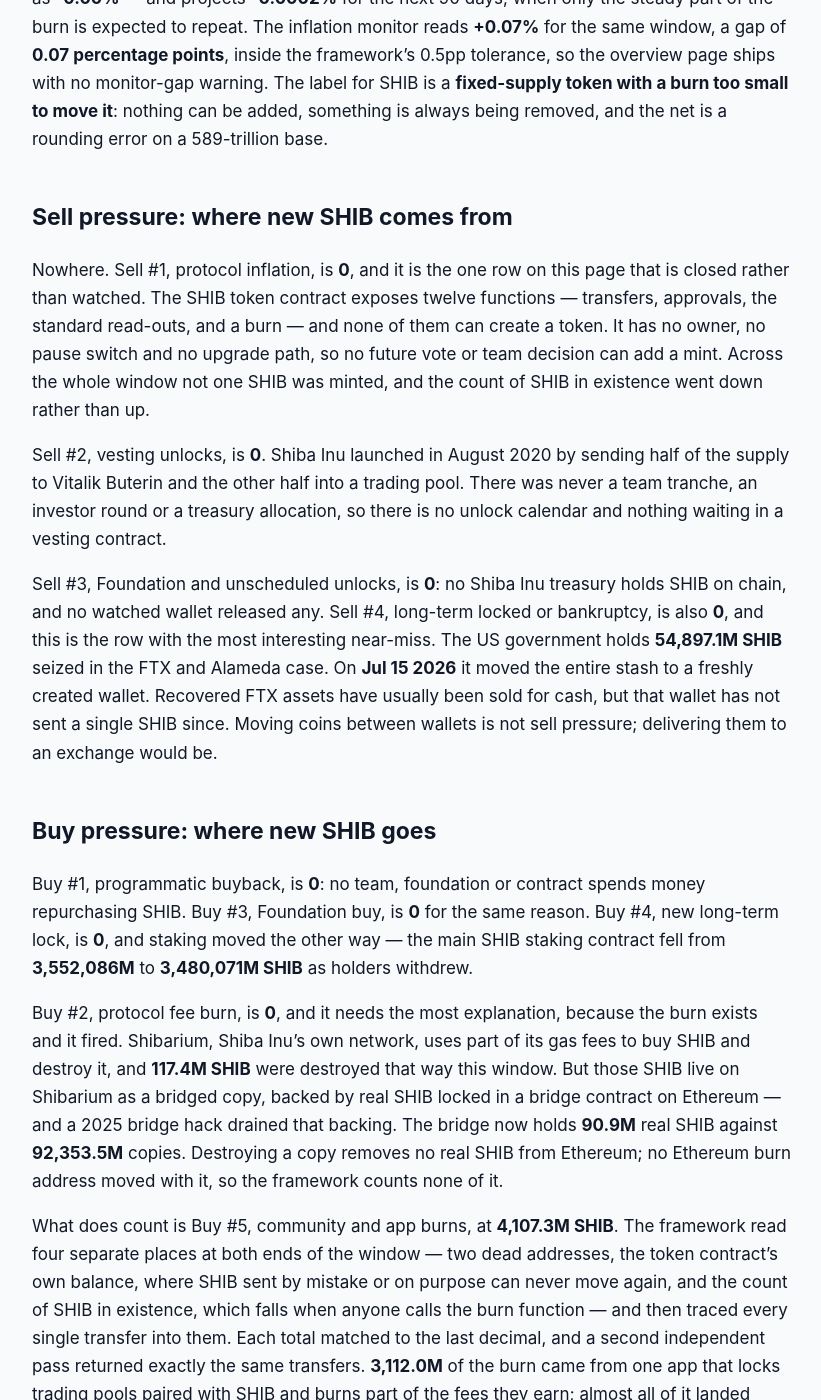
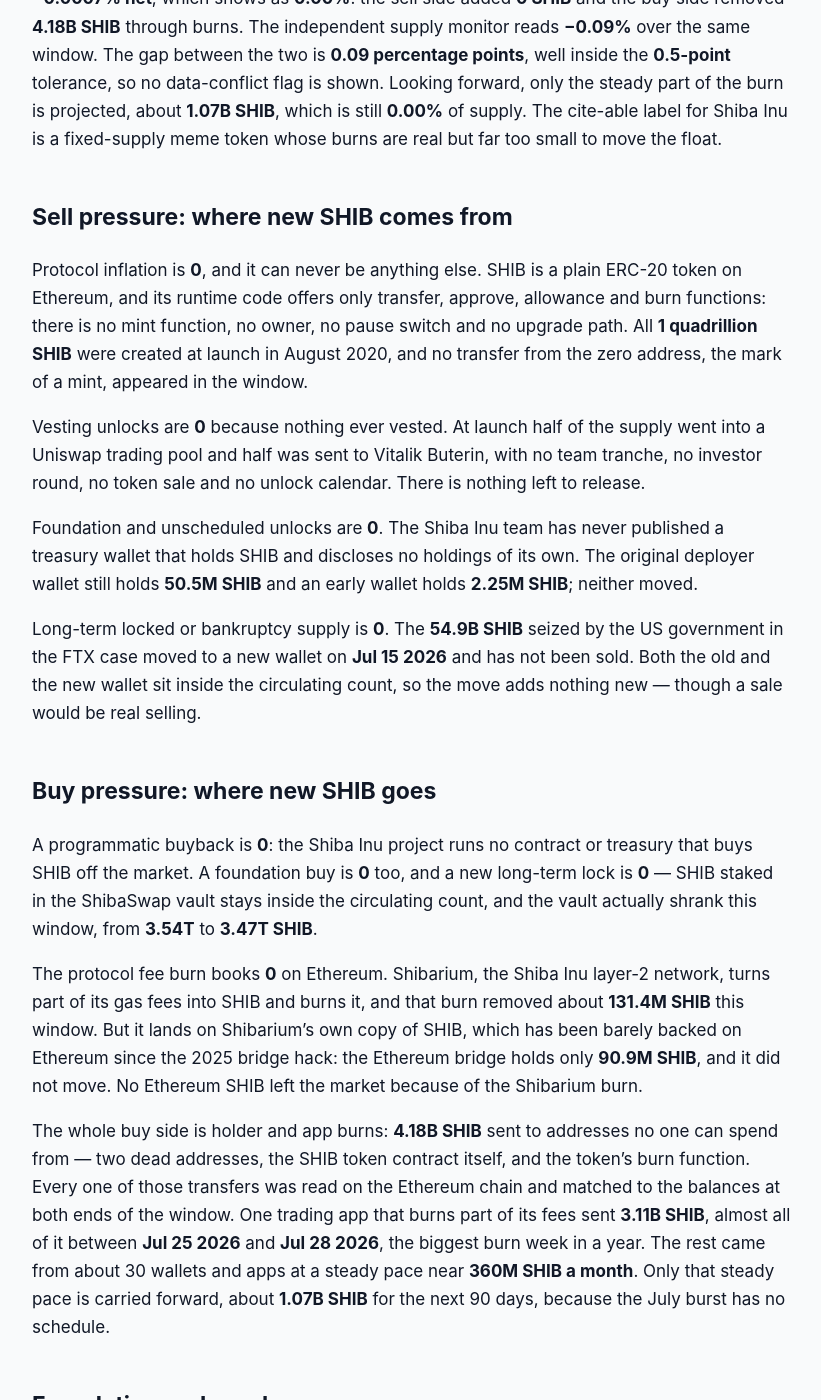
Before and after one commit to jeevansongmy-spec/mrnasdog-articles, a Jekyll site: the page built from crypto/shib-pressure-framework.md, in a window 1280 px wide and 1400 px high, scrolled down 437 px. Shown: the whole window, without its empty margins (228-1049 px from the left). Built offline with Jekyll 4.4.1, drawn with Linux system fonts in a browser that asks for light colours; some of the changed text lies outside the part shown.

Commit message:
publish: crypto/shib-pressure-framework

```diff
--- a/crypto/shib-pressure-framework.md
+++ b/crypto/shib-pressure-framework.md
@@ -1,6 +1,6 @@
 ---
 title: "SHIB Inflation Analysis · September 2026 · Mixed flows · supply roughly steady"
-description: "SHIB cannot mint and nothing vests. Burns removed 4,107.3M SHIB in 90 days, 0.0007% of a 589.2T float, so the Pressure Framework reads -0.00% net."
+description: "SHIB supply is roughly steady: no mint and no vesting, and burns removed 4.18B SHIB in 90 days, 0.0007% of 589.24T, so the net reads 0.00% back and forward."
 canonical_url: "https://mrnasdog.com/research/shib/inflation"
 tags: ["crypto", "shib", "shiba-inu", "memecoin"]
 published: true
@@ -8,48 +8,48 @@ published: true
 
 > Originally published at **[mrnasdog.com/research/shib/inflation](https://mrnasdog.com/research/shib/inflation)** by MrNasdog.
 
-Shiba Inu's SHIB is flat: the Pressure Framework reads it at **-0.00%** over the trailing 90 days and **-0.00%** over the next 90, and the inflation monitor agrees at **+0.07%**. The SHIB token contract on Ethereum has no mint function and nothing vests, so sell pressure is **0**; the only flow is burning, which removed **4,107.3M SHIB** — real, but just **0.0007%** of a **589.2T SHIB** circulating supply. Supply can only fall, and at this burn rate it falls too slowly to show.
+Shiba Inu (SHIB) supply is roughly steady and very slightly shrinking: the SHIB token on Ethereum cannot create a single new coin, and holders and apps burned **4.18B SHIB** over the last 90 days. Against **589.24T SHIB** in circulation, that burn is about **0.0007%**, so the net reads **0.00%** over the last 90 days and the next 90 days, while the independent supply monitor reads **−0.09%**. SHIB has no mint, no vesting, no buyback and no team unlock — its supply can only go down, and only by what people choose to burn.
 
 ## The verdict, in one paragraph
 
-Against a circulating base of **589.2T SHIB**, the framework books **0** of sell pressure and **4,107.3M SHIB** of buy pressure over the trailing 90 days — a net of **-0.0007%**, which displays as **-0.00%** — and projects **-0.0002%** for the next 90 days, when only the steady part of the burn is expected to repeat. The inflation monitor reads **+0.07%** for the same window, a gap of **0.07 percentage points**, inside the framework's 0.5pp tolerance, so the overview page ships with no monitor-gap warning. The label for SHIB is a **fixed-supply token with a burn too small to move it**: nothing can be added, something is always being removed, and the net is a rounding error on a 589-trillion base.
+For the 90-day window ending **Sep 29 2026**, the Pressure Framework reads **SHIB at −0.0007% net**, which shows as **0.00%**: the sell side added **0 SHIB** and the buy side removed **4.18B SHIB** through burns. The independent supply monitor reads **−0.09%** over the same window. The gap between the two is **0.09 percentage points**, well inside the **0.5-point** tolerance, so no data-conflict flag is shown. Looking forward, only the steady part of the burn is projected, about **1.07B SHIB**, which is still **0.00%** of supply. The cite-able label for Shiba Inu is a fixed-supply meme token whose burns are real but far too small to move the float.
 
 ## Sell pressure: where new SHIB comes from
 
-Nowhere. Sell #1, protocol inflation, is **0**, and it is the one row on this page that is closed rather than watched. The SHIB token contract exposes twelve functions — transfers, approvals, the standard read-outs, and a burn — and none of them can create a token. It has no owner, no pause switch and no upgrade path, so no future vote or team decision can add a mint. Across the whole window not one SHIB was minted, and the count of SHIB in existence went down rather than up.
+Protocol inflation is **0**, and it can never be anything else. SHIB is a plain ERC-20 token on Ethereum, and its runtime code offers only transfer, approve, allowance and burn functions: there is no mint function, no owner, no pause switch and no upgrade path. All **1 quadrillion SHIB** were created at launch in August 2020, and no transfer from the zero address, the mark of a mint, appeared in the window.
 
-Sell #2, vesting unlocks, is **0**. Shiba Inu launched in August 2020 by sending half of the supply to Vitalik Buterin and the other half into a trading pool. There was never a team tranche, an investor round or a treasury allocation, so there is no unlock calendar and nothing waiting in a vesting contract.
+Vesting unlocks are **0** because nothing ever vested. At launch half of the supply went into a Uniswap trading pool and half was sent to Vitalik Buterin, with no team tranche, no investor round, no token sale and no unlock calendar. There is nothing left to release.
 
-Sell #3, Foundation and unscheduled unlocks, is **0**: no Shiba Inu treasury holds SHIB on chain, and no watched wallet released any. Sell #4, long-term locked or bankruptcy, is also **0**, and this is the row with the most interesting near-miss. The US government holds **54,897.1M SHIB** seized in the FTX and Alameda case. On **Jul 15 2026** it moved the entire stash to a freshly created wallet. Recovered FTX assets have usually been sold for cash, but that wallet has not sent a single SHIB since. Moving coins between wallets is not sell pressure; delivering them to an exchange would be.
+Foundation and unscheduled unlocks are **0**. The Shiba Inu team has never published a treasury wallet that holds SHIB and discloses no holdings of its own. The original deployer wallet still holds **50.5M SHIB** and an early wallet holds **2.25M SHIB**; neither moved.
+
+Long-term locked or bankruptcy supply is **0**. The **54.9B SHIB** seized by the US government in the FTX case moved to a new wallet on **Jul 15 2026** and has not been sold. Both the old and the new wallet sit inside the circulating count, so the move adds nothing new — though a sale would be real selling.
 
 ## Buy pressure: where new SHIB goes
 
-Buy #1, programmatic buyback, is **0**: no team, foundation or contract spends money repurchasing SHIB. Buy #3, Foundation buy, is **0** for the same reason. Buy #4, new long-term lock, is **0**, and staking moved the other way — the main SHIB staking contract fell from **3,552,086M** to **3,480,071M SHIB** as holders withdrew.
+A programmatic buyback is **0**: the Shiba Inu project runs no contract or treasury that buys SHIB off the market. A foundation buy is **0** too, and a new long-term lock is **0** — SHIB staked in the ShibaSwap vault stays inside the circulating count, and the vault actually shrank this window, from **3.54T** to **3.47T SHIB**.
 
-Buy #2, protocol fee burn, is **0**, and it needs the most explanation, because the burn exists and it fired. Shibarium, Shiba Inu's own network, uses part of its gas fees to buy SHIB and destroy it, and **117.4M SHIB** were destroyed that way this window. But those SHIB live on Shibarium as a bridged copy, backed by real SHIB locked in a bridge contract on Ethereum — and a 2025 bridge hack drained that backing. The bridge now holds **90.9M** real SHIB against **92,353.5M** copies. Destroying a copy removes no real SHIB from Ethereum; no Ethereum burn address moved with it, so the framework counts none of it.
+The protocol fee burn books **0** on Ethereum. Shibarium, the Shiba Inu layer-2 network, turns part of its gas fees into SHIB and burns it, and that burn removed about **131.4M SHIB** this window. But it lands on Shibarium's own copy of SHIB, which has been barely backed on Ethereum since the 2025 bridge hack: the Ethereum bridge holds only **90.9M SHIB**, and it did not move. No Ethereum SHIB left the market because of the Shibarium burn.
 
-What does count is Buy #5, community and app burns, at **4,107.3M SHIB**. The framework read four separate places at both ends of the window — two dead addresses, the token contract's own balance, where SHIB sent by mistake or on purpose can never move again, and the count of SHIB in existence, which falls when anyone calls the burn function — and then traced every single transfer into them. Each total matched to the last decimal, and a second independent pass returned exactly the same transfers. **3,112.0M** of the burn came from one app that locks trading pools paired with SHIB and burns part of the fees they earn; almost all of it landed between **Jul 25** and **Jul 27** in a single catch-up. The remaining **995.2M** is a steady trickle of about **330M** a month from ordinary holders and small apps, and that is the only part projected forward.
+The whole buy side is holder and app burns: **4.18B SHIB** sent to addresses no one can spend from — two dead addresses, the SHIB token contract itself, and the token's burn function. Every one of those transfers was read on the Ethereum chain and matched to the balances at both ends of the window. One trading app that burns part of its fees sent **3.11B SHIB**, almost all of it between **Jul 25 2026** and **Jul 28 2026**, the biggest burn week in a year. The rest came from about 30 wallets and apps at a steady pace near **360M SHIB a month**. Only that steady pace is carried forward, about **1.07B SHIB** for the next 90 days, because the July burst has no schedule.
 
 ## Foundation and overhang
 
-The overhang on SHIB is small and mostly not controlled by the project. The original deployer wallet holds **50.5M SHIB**, unchanged all window. The Shibarium bridge contract holds **90.9M SHIB** of user deposits, also unchanged. The treasury that funds repayments to the bridge-hack victims has no published wallet, so it is tracked through official disclosures rather than on chain. The largest single overhang is not Shiba Inu's at all: the **54,897.1M SHIB** seized by the US government, now in a new wallet. All on-chain balances are refreshed at every rebuild. If any of these balances falls between refreshes by more than ordinary noise, that outflow enters Sell #3 — or Sell #4 for the seized stash — at the next refresh.
+Shiba Inu has almost no team-controlled overhang to watch. The largest single tracked balance is the **54.9B SHIB** held in the US government's FTX-case wallet, which moved on Jul 15 2026 and is checked on-chain every day. The original deployer wallet (**50.5M SHIB**) and an early wallet (**2.25M SHIB**) are dormant and checked on-chain every day. The treasury that funds repayments to users hurt by the 2025 Shibarium bridge hack has no published address, so it is checked by hand every two weeks through official posts. Exchange wallets and the staking vault belong to their depositors and are not team supply. If any of these balances falls between refreshes, the outflow enters the sell side at the next refresh.
 
-## How SHIB compares to other meme coins
+## How SHIB compares to other meme tokens
 
-On issuance, SHIB sits at the strict end of the meme-coin range. Dogecoin has no cap and mints a fixed 5 billion DOGE a year forever, so its supply grows by a steady, slowly shrinking percentage. SHIB mints nothing and can never mint. Like other no-mint, no-vest meme tokens, its sell side is empty by design, and the only question is how much leaves.
+SHIB sits at the far end of the meme-token range: a fixed supply with no issuance at all. Dogecoin, the other big dog-themed coin, is the opposite design — a proof-of-work chain that mints **10,000 DOGE** every block with no cap, so its supply grows every day by design. SHIB, by contrast, can only shrink, because its code has no way to add coins and a burn function to remove them.
 
-That is where SHIB is often oversold. Its burn is famous, but it is a voluntary, fragmented one: holders, apps and an ecosystem tracker sending tokens to dead addresses, not a protocol rule tied to usage. Compare an exchange token with a quarterly auto-burn sized by a fixed rule, where removals can reach whole percentage points a year and the reading turns clearly negative. For SHIB to register even **-0.01%** in a quarter, burns would need to be roughly fourteen times this window's total — and this window already held the strongest July in some time.
+Compared with tokens that burn by protocol, SHIB's burn is voluntary. Exchange tokens and fee-burning chains destroy coins automatically out of revenue or gas, often at a pace of several percent a year. SHIB's burns depend on holders and apps choosing to send coins away, and even a record week of **about 2.9B SHIB** is a rounding error on **589.24T**. The Shibarium fee burn was meant to be the protocol engine, but it now burns an unbacked layer-2 copy rather than Ethereum SHIB.
 
-The third comparison is layer-2 burns. Many ecosystems advertise a fee burn on their own network. Whether it matters depends on whether the token burned there is the real asset or a bridged claim. On Shibarium today it is a claim whose backing is gone, so the network's activity, however it grows, does not reach the SHIB supply until the bridge is made whole.
+The practical result: SHIB carries none of the unlock or emission risk that newer meme tokens with team and launch allocations carry, and none of the steady dilution of an inflationary coin. Its supply story is settled. Whatever moves the SHIB price comes from demand, not from supply.
 
 ## What to watch in the next 90 days
 
-First, the US government wallet holding **54,897.1M SHIB** since **Jul 15 2026**: a transfer to an exchange would be the single largest sell event on this page. Second, the fee-locking app behind the late-July burst — another catch-up collection could add billions to the burn without warning. Third, Shibarium's bridge: any plan that restores its backing would turn the network's fee burn into a real removal of SHIB. Fourth, the teased Shiba Inu announcement that has circulated since **Aug 21 2026**, which nobody on the team has tied to supply; the page changes only if it does. Fifth, the steady background burn of about **330M SHIB** a month, the one flow expected to continue.
+First, the **54.9B SHIB** FTX-case wallet: any sale from it would be real selling into the market, even though it adds no new supply. Second, another app-driven burn burst like the one of **Jul 25 2026**; a repeat would lift the buy side, but it would still round to **0.00%**. Third, the Shibarium reindexing planned to finish in **Q4 2026** and any move to restore the bridge's backing, which is what would let the Shibarium fee burn count again. Fourth, any Doggy DAO governance vote touching supply or the burn — none is scheduled.
 
 ## Summary
 
-The MrNasdog Pressure Framework reads SHIB at **-0.00%** over the trailing 90 days and **-0.00%** projected forward: mixed flows, supply roughly steady. The structural mechanism is a token that cannot grow — no mint function, no owner, no vesting — paired with a voluntary burn that removed **4,107.3M SHIB** in 90 days, only **0.0007%** of **589.2T** in circulation. The key risk is not new supply but old supply moving: **54,897.1M** seized SHIB sits one transaction from an exchange. The ceiling is absolute — SHIB can only shrink — but at this pace it shrinks too slowly for a holder to notice.
+Shiba Inu (SHIB) is a fixed-supply Ethereum token: it cannot mint, nothing vests and the team holds no disclosed supply, so sell pressure is exactly **0**. Holder and app burns removed **4.18B SHIB** in the 90 days to **Sep 29 2026**, most of it in one late-July burst, which is only **0.0007%** of the **589.24T SHIB** in circulation. The Pressure Framework therefore reads SHIB supply as roughly steady at **0.00%** both back and forward, in line with the monitor's **−0.09%**. The main risk is a sale from the seized FTX-case wallet; the ceiling is structural — SHIB supply can never rise above today's level.
 
----
-
-*MrNasdog Pressure Framework analysis of SHIB, Metric 1 — Inflation. Data + explanation only. Not financial advice. Updated Sep 15 2026.*
+*MrNasdog Pressure Framework analysis of SHIB, Metric 1 — Inflation. Data + explanation only. Not financial advice. Checked Sep 29 2026.*
```
